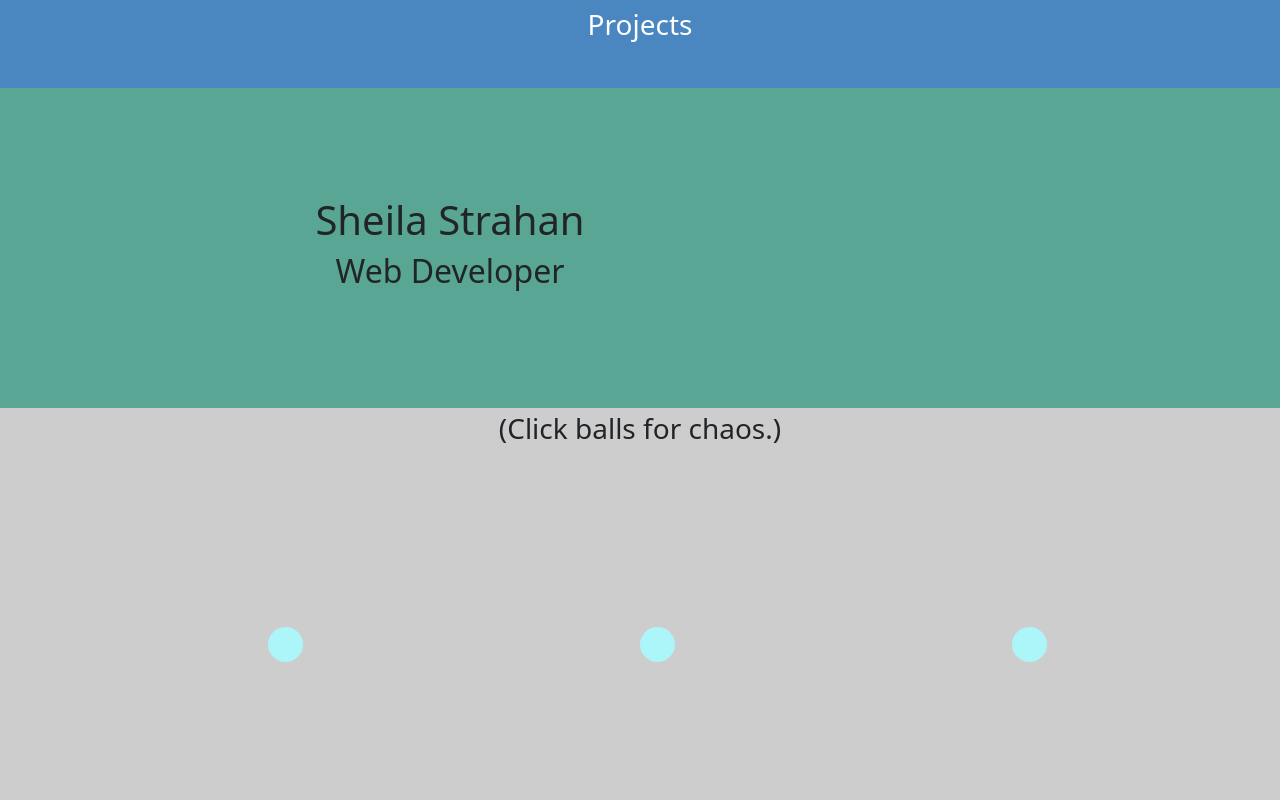
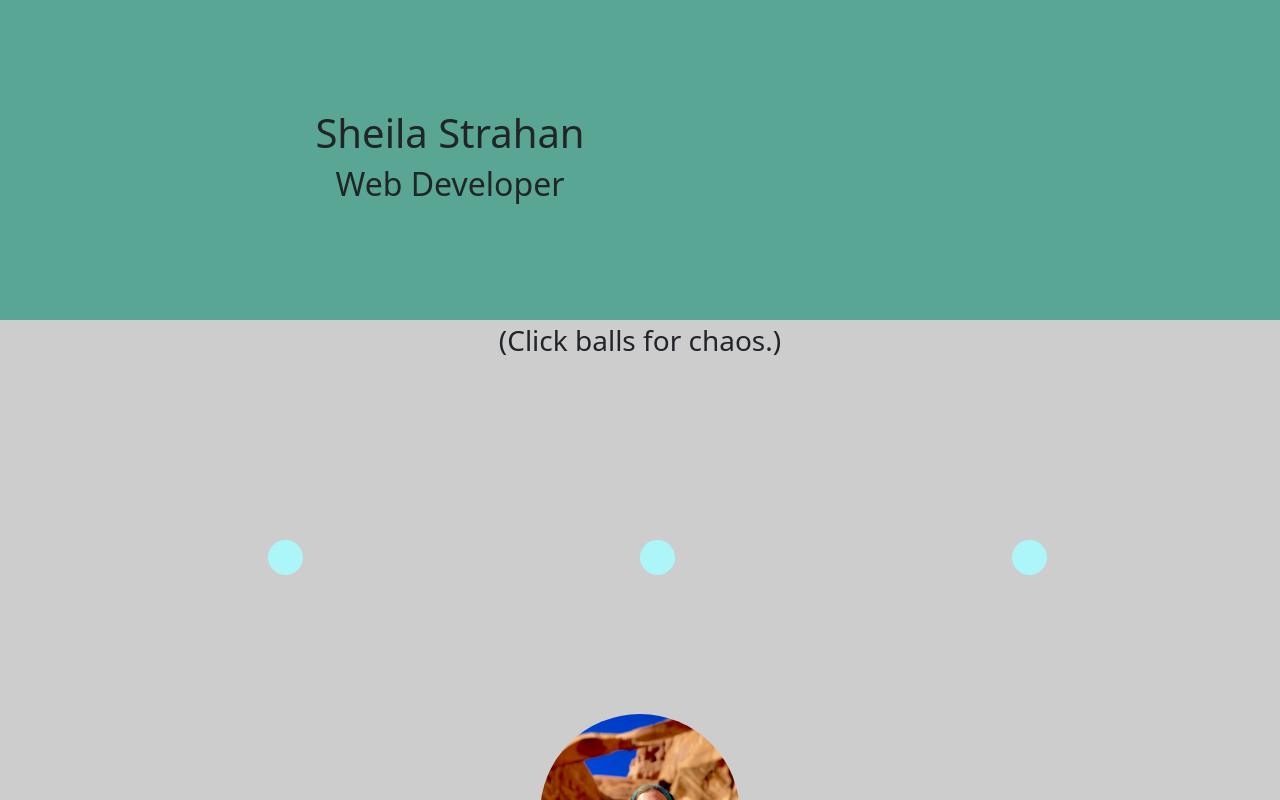
Before and after one commit to Sheilabob/SheilaStrahanPortfolio, a React (Create React App) app: page /home in a window 1280 px wide. Shown: the top 800 px of the page. Built offline with nearby package versions, Linux system fonts and the light colour scheme.

Commit message:
updated for a draft deployment

```diff
--- a/src/App.js
+++ b/src/App.js
@@ -8,12 +8,12 @@ import ProjectPage from './Pages/ProjectPage';
 import Header from './Components/Header';
 import Footer from './Components/Footer';
 
-
 export default function App() {
   return (
     <div className="App">
       <BrowserRouter>
       <Header />
+      <Main />
       <Routes>
                     <Route path='/home' element= {<Main />} />
                     <Route exact path ='/skills' element= {<Skills />} />
--- a/src/Components/Header.js
+++ b/src/Components/Header.js
@@ -5,13 +5,13 @@ export default function Header() {
 
         return(
             <React.Fragment >
-                               <Navbar dark sticky="top" expand="sm" className="headbar">
+                               {/* <Navbar dark sticky="top" expand="sm" className="headbar">
                     <div className="container">
                         <NavbarBrand className="mr-auto" href="/">
                             <h3>Projects</h3>
                         </NavbarBrand>
                         </div>
-                </Navbar>
+                </Navbar> */}
                 <div className="jumbotron header">
                     <div className="container">
                         <div className="row">
--- a/src/Components/Main.js
+++ b/src/Components/Main.js
@@ -16,13 +16,6 @@ export default function Main () {
             <ProjectsComponent />
             <Resume />
 
-            <Routes>
-                    <Route path='/home' render={() => <HomePlayground />} />
-                    <Route exact path ='/skills' render={() => <Skills />} />
-                    <Route exact path ='/projects' render={() => <ProjectPage />} />
-
-                </Routes>
-
         </>
     )
 }
```
